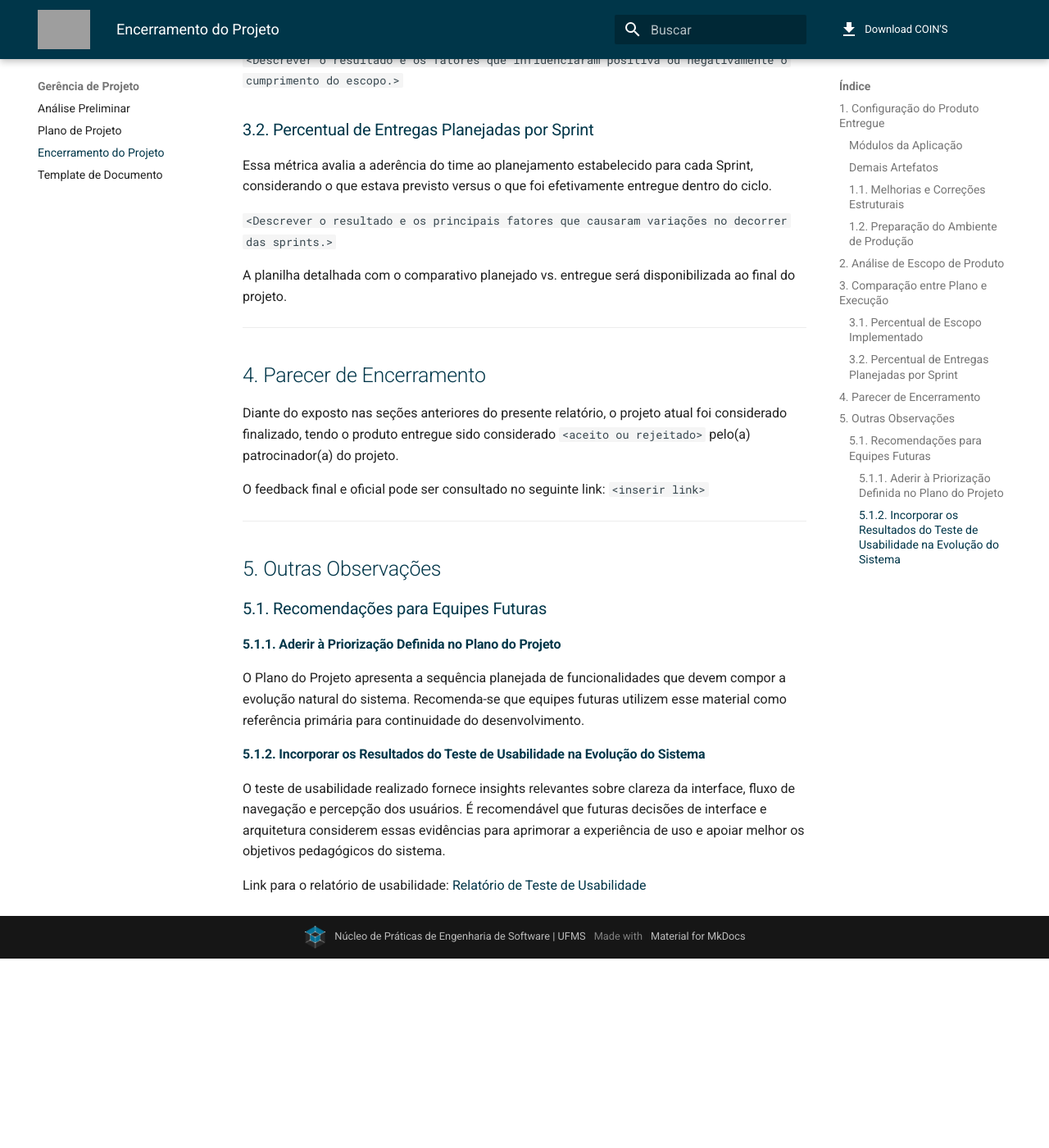
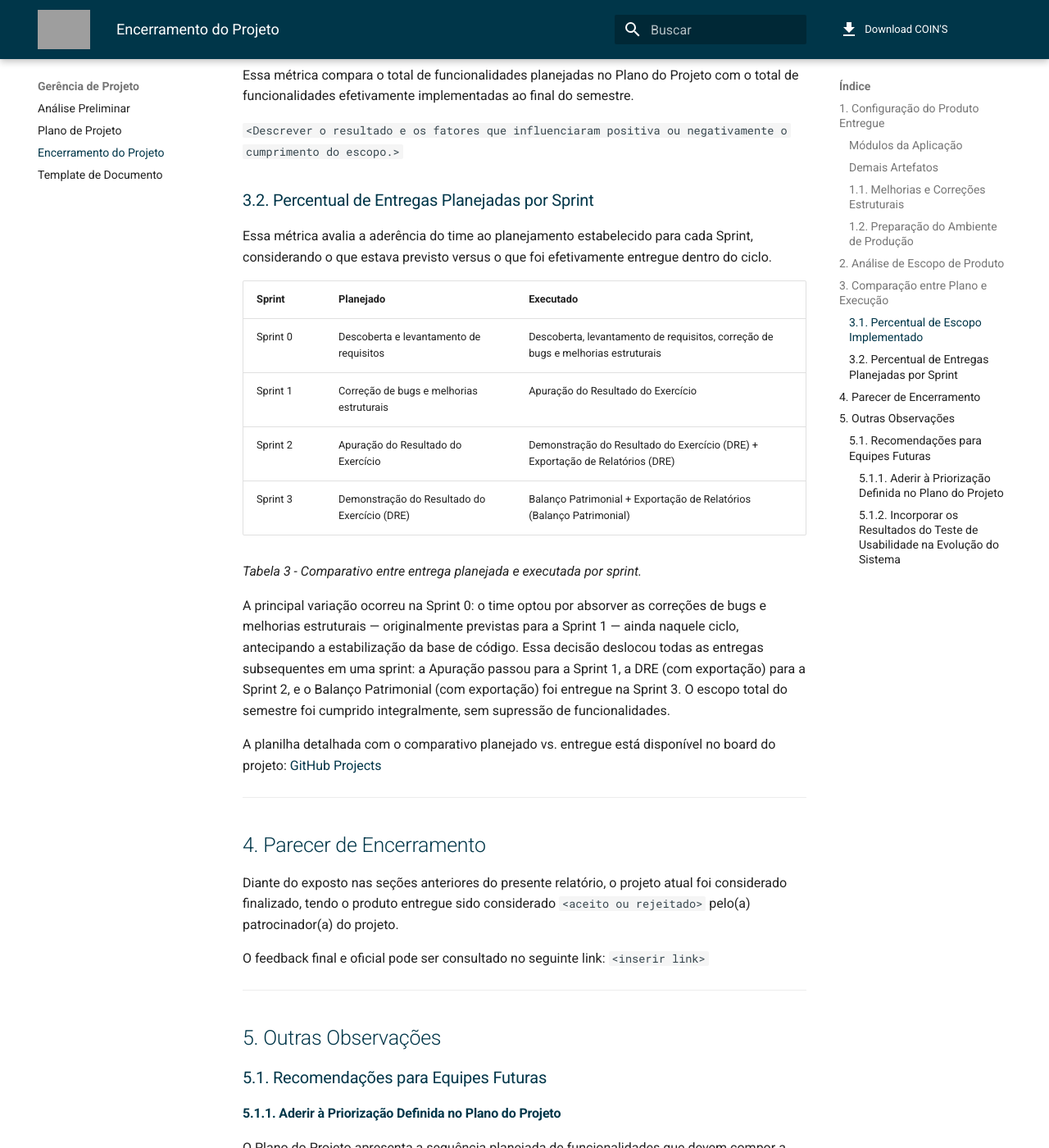
Before and after one commit to NES-Contabilidade-Integrada/doc-coins2026.1, an MkDocs documentation site: the page built from docs/gerencia-projeto/encerramento-do-projeto.md, in a window 1280 px wide and 1400 px high, scrolled down 3789 px. Shown: the whole window at 82% size. Built offline with MkDocs 1.6.1 and Material for MkDocs 9.7.7, drawn with Linux system fonts in a browser that asks for light colours; comment, search, counter and statistics services are not loaded; before the commit the page ends 4958 px from its top, so only the background shows below that; some of the changed text lies outside the part shown; grey boxes are pictures that could not be loaded.

Commit message:
docs(gerencia-projeto): alinha cronograma ao plano original e registra execução real no encerramento

```diff
--- a/docs/gerencia-projeto/encerramento-do-projeto.md
+++ b/docs/gerencia-projeto/encerramento-do-projeto.md
@@ -5,6 +5,7 @@
 | Versão | Data | Descrição | Autor |
 | :---: | :---: | :---: | :---: |
 | 1.0 | 01/06/2026 | Versão inicial do documento | Fernanda Pessoa |
+| 1.1 | 06/06/2026 | Preenchimento da seção 3.2 com comparativo planejado vs. executado por sprint | Fernanda Pessoa |
 
 **Histórico de Revisões**
 
@@ -104,9 +105,18 @@ Essa métrica compara o total de funcionalidades planejadas no Plano do Projeto
 
 Essa métrica avalia a aderência do time ao planejamento estabelecido para cada Sprint, considerando o que estava previsto versus o que foi efetivamente entregue dentro do ciclo.
 
-`<Descrever o resultado e os principais fatores que causaram variações no decorrer das sprints.>`
+| Sprint | Planejado | Executado |
+| ------ | --------- | --------- |
+| Sprint 0 | Descoberta e levantamento de requisitos | Descoberta, levantamento de requisitos, correção de bugs e melhorias estruturais |
+| Sprint 1 | Correção de bugs e melhorias estruturais | Apuração do Resultado do Exercício |
+| Sprint 2 | Apuração do Resultado do Exercício | Demonstração do Resultado do Exercício (DRE) + Exportação de Relatórios (DRE) |
+| Sprint 3 | Demonstração do Resultado do Exercício (DRE) | Balanço Patrimonial + Exportação de Relatórios (Balanço Patrimonial) |
 
-A planilha detalhada com o comparativo planejado vs. entregue será disponibilizada ao final do projeto.
+_Tabela 3 - Comparativo entre entrega planejada e executada por sprint._
+
+A principal variação ocorreu na Sprint 0: o time optou por absorver as correções de bugs e melhorias estruturais — originalmente previstas para a Sprint 1 — ainda naquele ciclo, antecipando a estabilização da base de código. Essa decisão deslocou todas as entregas subsequentes em uma sprint: a Apuração passou para a Sprint 1, a DRE (com exportação) para a Sprint 2, e o Balanço Patrimonial (com exportação) foi entregue na Sprint 3. O escopo total do semestre foi cumprido integralmente, sem supressão de funcionalidades.
+
+A planilha detalhada com o comparativo planejado vs. entregue está disponível no board do projeto: [GitHub Projects](https://github.com/orgs/NES-Contabilidade-Integrada/projects/9/views/1)
 
 ---
 
```
Also changed, not shown: docs/gerencia-projeto/plano-do-projeto.md (+8 -8 lines).
